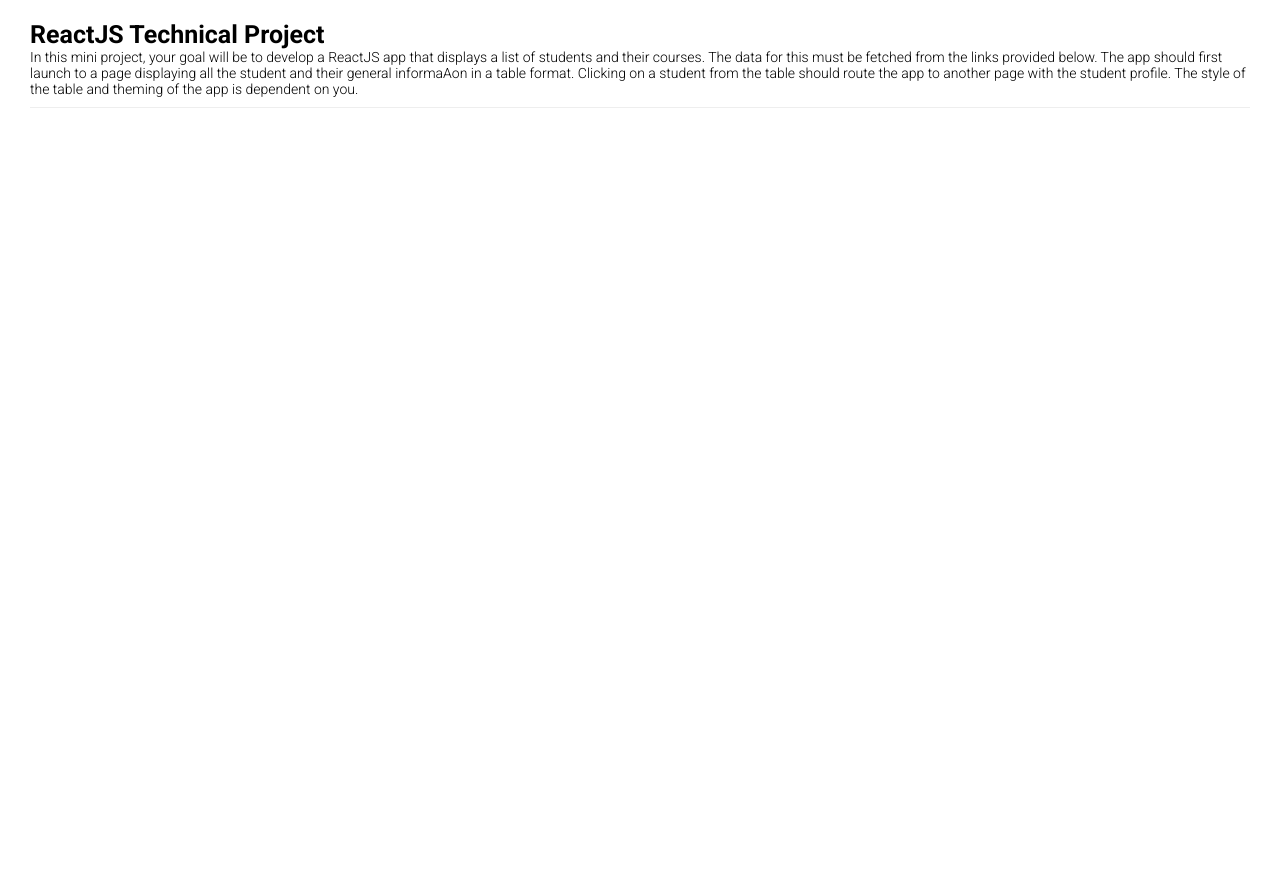
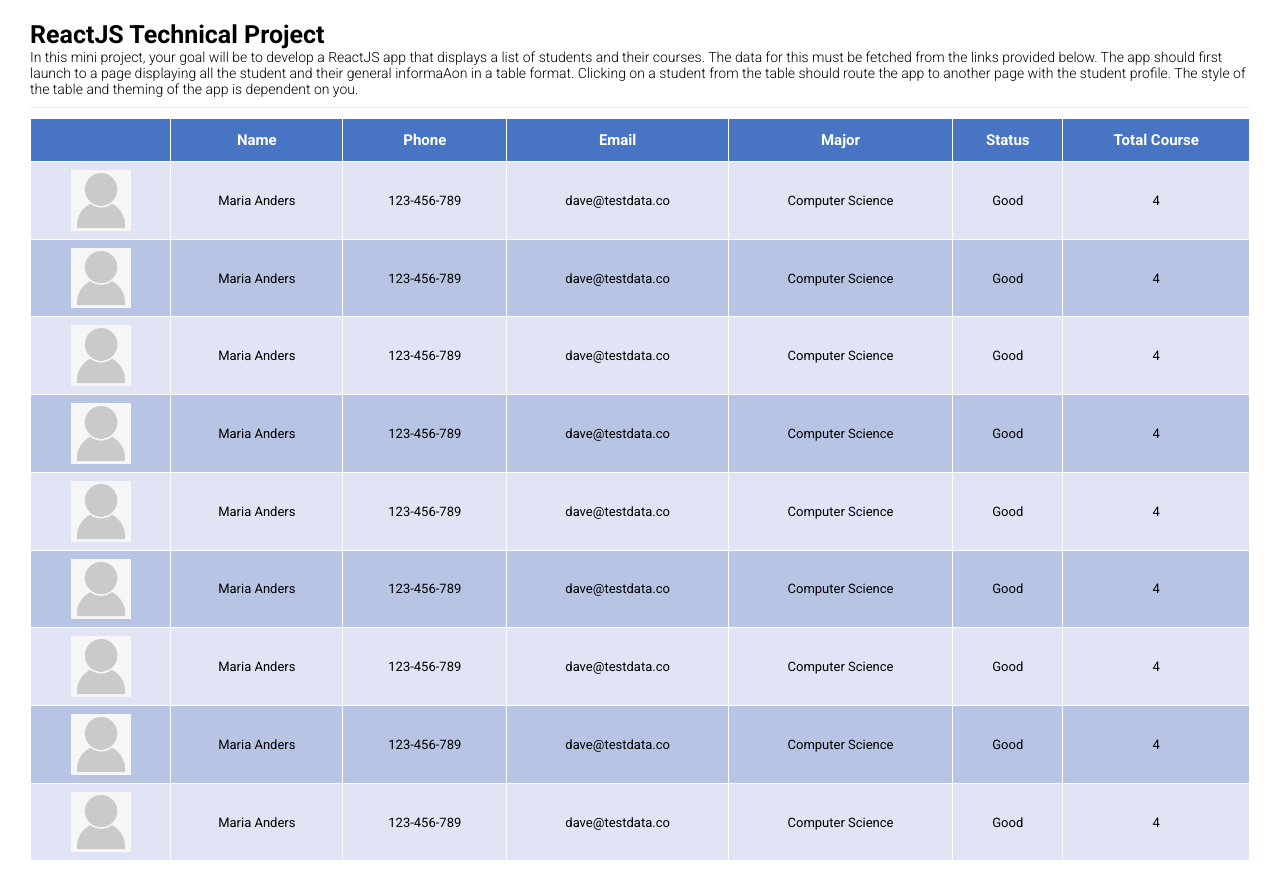
Before and after one commit to davebacayvc/finastra-reactjs-challenge, a React (Create React App) app: page / in a window 1280 px wide. Before the commit the page ends 800 px from the top, so only its background shows below. Built offline with nearby package versions, Linux system fonts and the light colour scheme.

Commit message:
create a reusable table component

```diff
--- /dev/null
+++ b/src/library/Table/Table.scss
@@ -0,0 +1,40 @@
+.table-container {
+  border-collapse: collapse;
+  width: 100%;
+  text-align: center;
+
+  td,
+  th {
+    border: 1px solid #fff;
+    padding: 8px;
+    font-size: 2rem;
+  }
+
+  tr {
+    background-color: #b8c4e4;
+  }
+  tr:nth-child(even) {
+    background-color: #e0e4f4;
+  }
+
+  tr:hover {
+    background-color: #ddd;
+  }
+
+  th {
+    padding-top: 12px;
+    padding-bottom: 12px;
+    background-color: #4874c4;
+    color: white;
+    font-size: 1.5rem;
+  }
+  td {
+    font-size: 1.3rem;
+  }
+
+  img {
+    width: 60px;
+    margin: auto;
+    display: block;
+  }
+}
--- /dev/null
+++ b/src/library/Table/Table.tsx
@@ -0,0 +1,40 @@
+import React from "react";
+import "./Table.scss";
+
+type ColsType = {
+  label: string;
+  id: string;
+};
+type TableProps = {
+  cols?: ColsType[];
+  rows?: any[];
+};
+
+const Table: React.FC<TableProps> = (props) => {
+  return (
+    <table className="table-container">
+      <tr>
+        {props.cols?.map((col) => {
+          return <th>{col.label}</th>;
+        })}
+      </tr>
+      {props.rows?.map((row) => (
+        <tr>
+          {props.cols?.map((col) => {
+            return (
+              <td>
+                {col.id === "image" ? (
+                  <img src={row[col.id]} alt="student-pic" />
+                ) : (
+                  <span>{row[col.id]}</span>
+                )}
+              </td>
+            );
+          })}
+        </tr>
+      ))}
+    </table>
+  );
+};
+
+export default Table;
--- a/src/pages/Students/Students.tsx
+++ b/src/pages/Students/Students.tsx
@@ -2,9 +2,54 @@
 import { PROJECT_DESCRIPTION } from "../../constants/constants";
 import Banner from "../../library/Banner/Banner";
 import Container from "../../library/Container/Container";
+import Table from "../../library/Table/Table";
 import "./Students.scss";
 
 const Students: React.FC = () => {
+  const tableDefs = {
+    columns: [
+      {
+        id: "image",
+        label: "",
+      },
+      {
+        id: "name",
+        label: "Name",
+      },
+      {
+        id: "phone",
+        label: "Phone",
+      },
+      {
+        id: "email",
+        label: "Email",
+      },
+      {
+        id: "major",
+        label: "Major",
+      },
+      {
+        id: "status",
+        label: "Status",
+      },
+      {
+        id: "totalCourse",
+        label: "Total Course",
+      },
+    ],
+
+    rows: [0, 1, 2, 3, 4, 5, 6, 7, 8].map((contact: any) => {
+      return {
+        image: "/assets/default.jpg",
+        name: "Maria Anders",
+        phone: "123-456-789",
+        email: "dave@testdata.co",
+        major: "Computer Science",
+        status: "Good",
+        totalCourse: "4",
+      };
+    }),
+  };
   return (
     <div>
       <Container>
@@ -12,6 +57,7 @@
           title={PROJECT_DESCRIPTION.TITLE}
           description={PROJECT_DESCRIPTION.DESCRIPTION}
         />
+        <Table cols={tableDefs.columns} rows={tableDefs.rows} />
       </Container>
     </div>
   );
```
